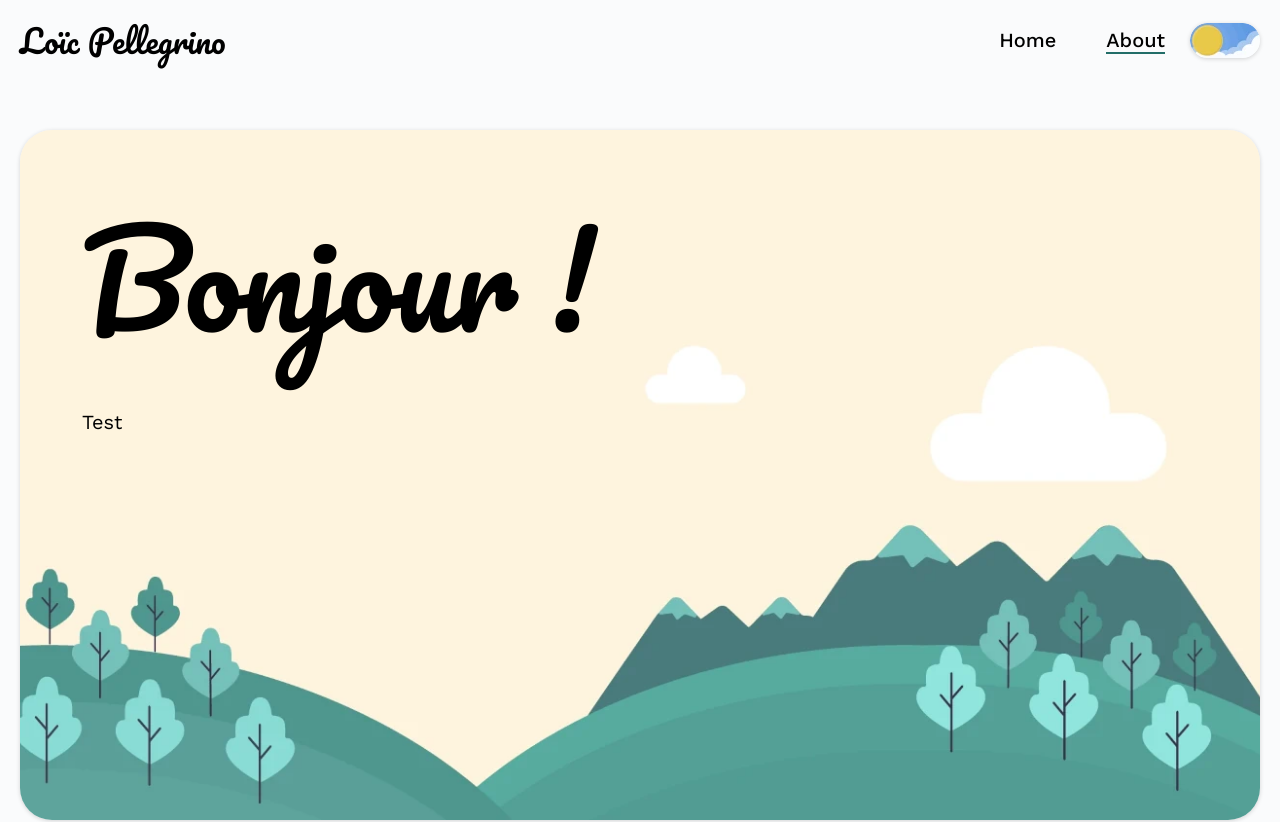
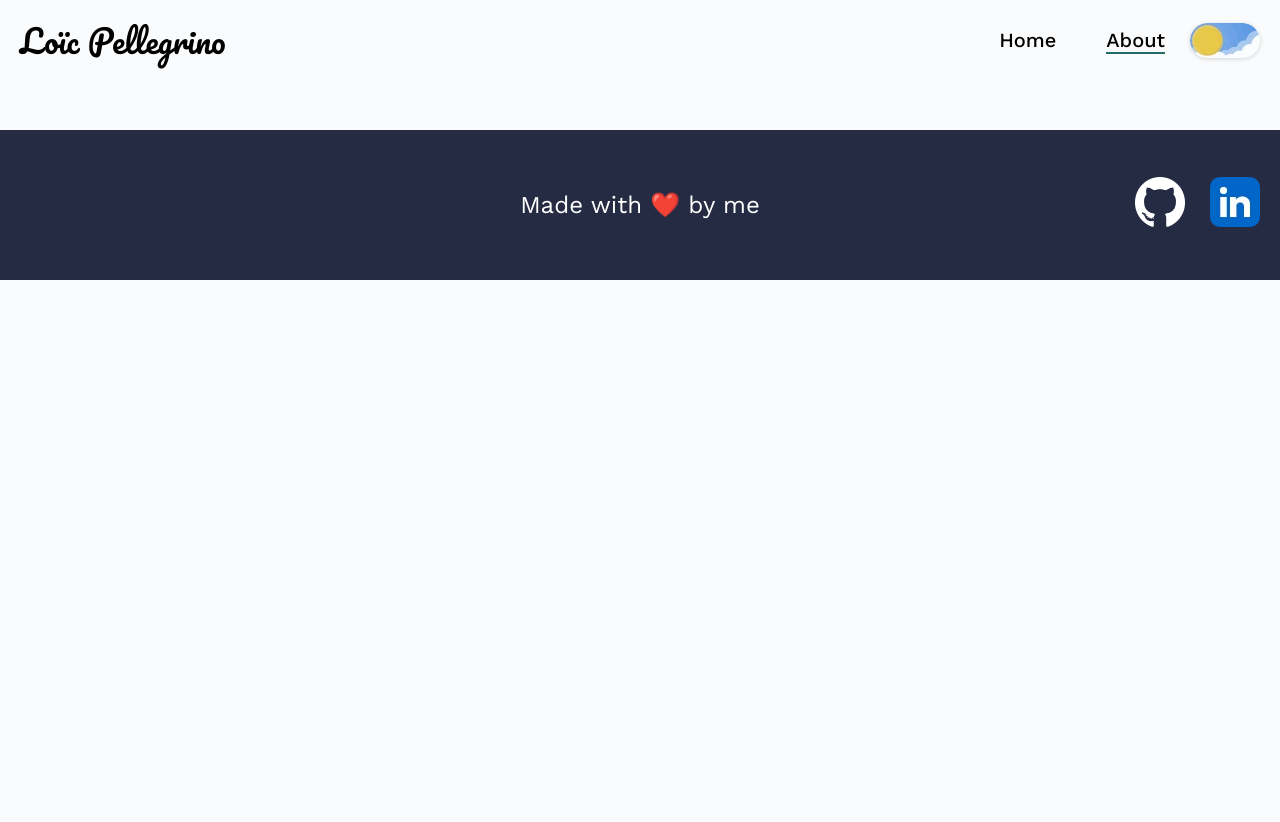
Before and after one commit to BetaPeche/MonPortfolio, a React (Vite) app: page /about in a window 1280 px wide. Shown: the top 822 px of the page. After the commit the page ends 800 px from the top, so only its background shows below. Built offline with nearby package versions, Linux system fonts and the light colour scheme.

Commit message:
Comment route

```diff
--- a/src/App.tsx
+++ b/src/App.tsx
@@ -21,7 +21,7 @@ function App() {
             <Header />
             <Routes>
                 <Route path="/" element={<Home />} />
-                <Route path="*" element={<Home />} />
+                {/* <Route path="*" element={<Home />} /> */}
                 {/* <Route path="/about" element={<About />} /> */}
             </Routes>
             <Footer />
```
